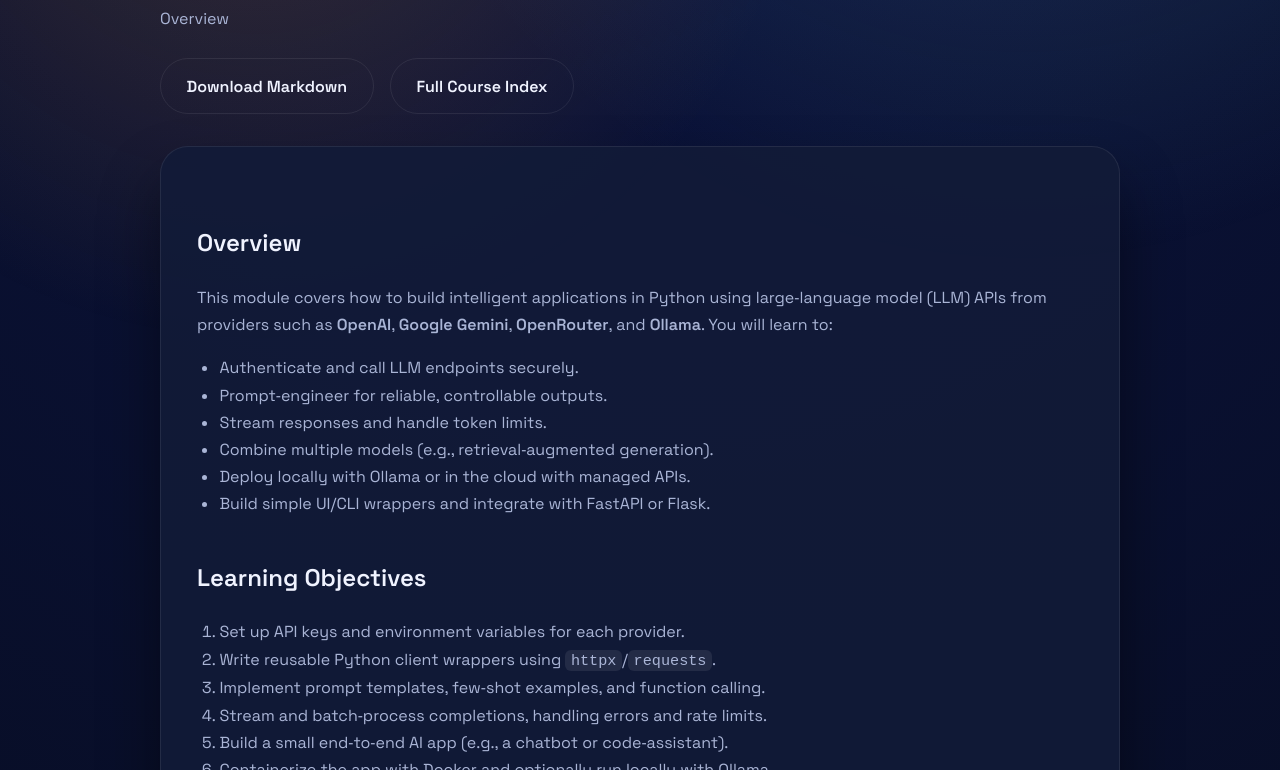
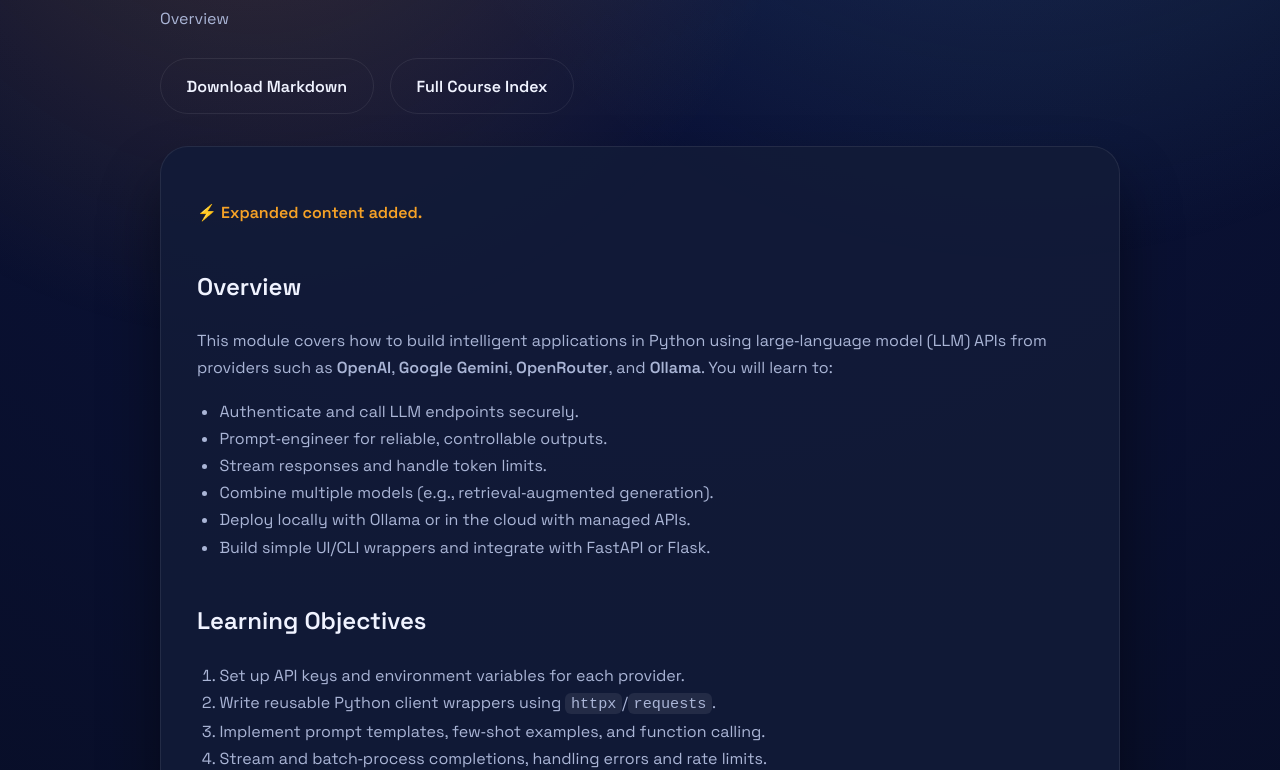
Before and after one commit to joybindroo/Programming-Course, a plain HTML site: page Module10-AI-Application-Development.html in a window 1280 px wide. Shown: the part 330-1100 px from the top of the page. Drawn offline with Linux system fonts and the light colour scheme.

Commit message:
Expand ...

```diff
--- a/Module10-AI-Application-Development.html
+++ b/Module10-AI-Application-Development.html
@@ -53,7 +53,7 @@
                 <a class="btn" href="README.md">Full Course Index</a>
             </div>
         </header>
-        <article class="module-shell">
+        <article class="module-shell"><p style="color:var(--accent);font-weight:600;">⚡ Expanded content added.</p>
             <h2>Overview</h2>
 <p>This module covers how to build intelligent applications in Python using large‑language model (LLM) APIs from providers such as <strong>OpenAI</strong>, <strong>Google Gemini</strong>, <strong>OpenRouter</strong>, and <strong>Ollama</strong>. You will learn to:</p>
 <ul>
```
Also changed, not shown: 1 other file.
